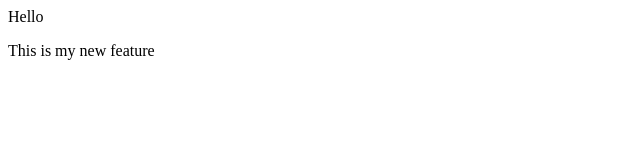
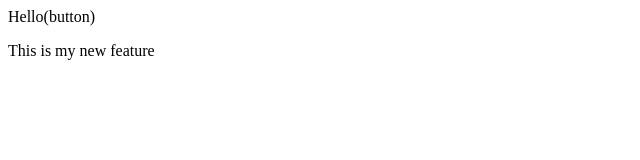
Before and after one commit to yuviyuvraj143/localrepo, a plain HTML site: page index.html in a window 1280 px wide. Shown: the full height of the page, 0-640 px from the left. Drawn offline with Linux system fonts and the light colour scheme.

```diff
--- a/index.html
+++ b/index.html
@@ -1,4 +1,4 @@
-<p>Hello</p>
+<p>Hello(button)</p>
 <p>
 This is my new feature
 </p>
```
